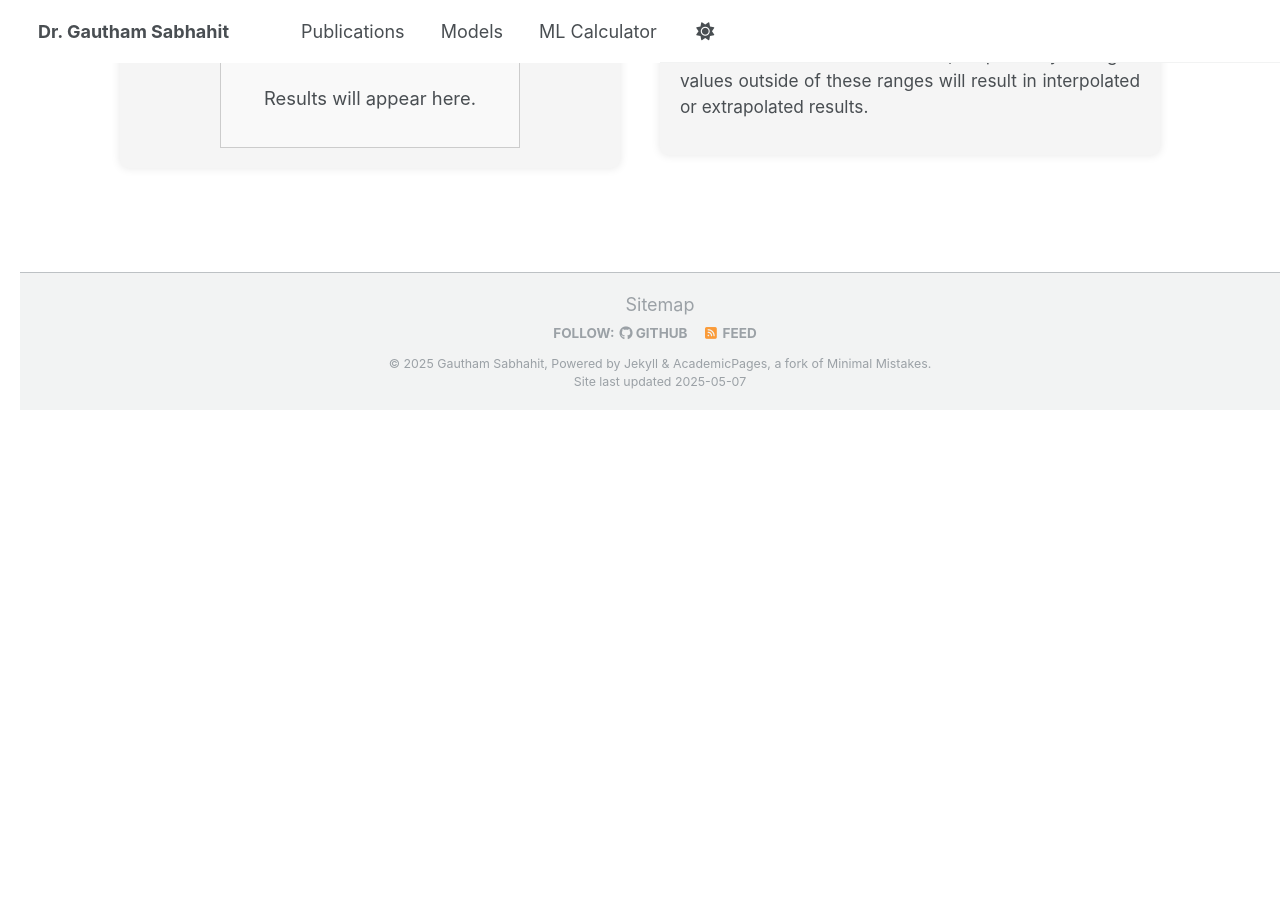
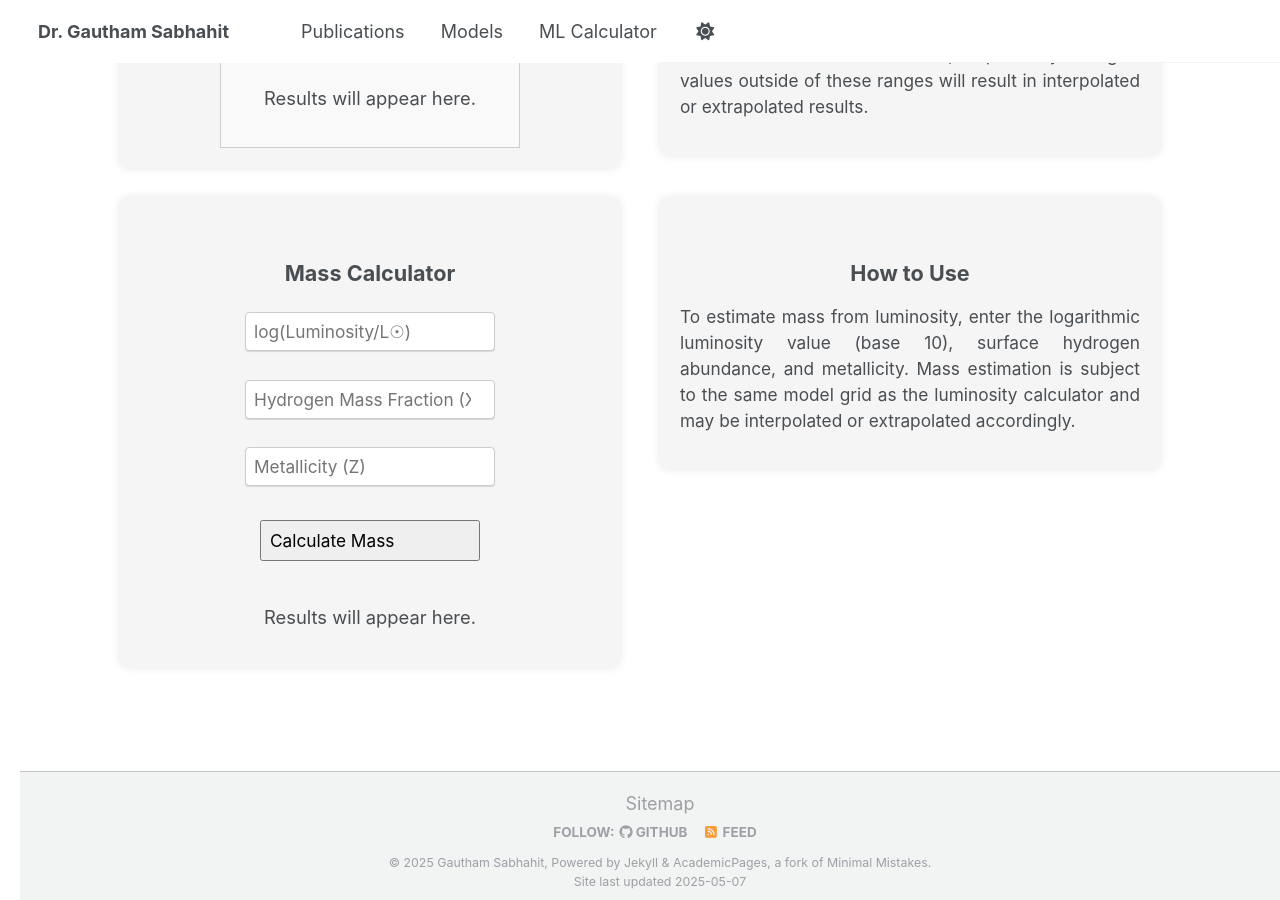
Before and after one commit to Mdot-com/mdot.com, a Jekyll site: the page built from ml-calculator.md, in a window 1280 px wide and 900 px high, scrolled down 1793 px. Built offline with Jekyll 4.4.1, drawn with Linux system fonts in a browser that asks for light colours; before the commit the page ends 2203 px from its top, so only the background shows below that.

Commit message:
Update ml-calculator.md

```diff
--- a/ml-calculator.md
+++ b/ml-calculator.md
@@ -74,35 +74,61 @@ title: Mass-Luminosity Calculator
 
   <p>This webpage provides an interactive calculator to predict the minimum, maximum, and pure-He masses and luminosities, including models with such He-core + H-shell structures. Please read the how to use and disclaimers before using the tool. Thank you for reading - enjoy!</p>
 
-  <div style="display: flex; justify-content: center; align-items: flex-start; margin: 30px; gap: 40px;">
-    <!-- Left Box -->
-    <div style="width: 500px; background-color: #f5f5f5; padding: 20px; border-radius: 8px; box-shadow: 0 0 10px rgba(0,0,0,0.1); display: flex; justify-content: center; align-items: center; box-sizing: border-box;">
-      <div style="display: flex; flex-direction: column; align-items: center;">
-        <h2 style="text-align: center; margin-bottom: 20px; font-size: 1.em;">Luminosity Calculator</h2>
-        <form id="luminosity-form" style="display: flex; flex-direction: column; align-items: center; gap: 15px;">
-          <input type="number" id="m" name="m" step="any" required placeholder="Mass (M)" style="width: 250px; padding: 8px; font-size: 0.8em;">
-          <input type="number" id="x" name="x" step="any" required placeholder="Hydrogen Mass Fraction (X)" style="width: 250px; padding: 8px; font-size: 0.8em;">
-          <input type="number" id="z" name="z" step="any" required placeholder="Metallicity (Z)" style="width: 250px; padding: 8px; font-size: 0.8em;">
-          <button type="button" id="calculate-luminosity" style="width: 220px; padding: 8px; margin-top: 10px; font-size: 0.8em;">Calculate Luminosity</button>
-        </form>
-        <div id="luminosity-output" style="margin-top: 20px; text-align: center;">
-          <p style="font-size: 0.85em;">Results will appear here.</p>
-        </div>
-      </div>
-    </div>
-
-    <!-- Right Box -->
-    <div style="width: 500px; background-color: #f5f5f5; padding: 20px; border-radius: 8px; box-shadow: 0 0 10px rgba(0,0,0,0.1); display: flex; justify-content: flex-start; align-items: flex-start; box-sizing: border-box;">
-      <div style="text-align: justify;">
-        <h2 style="text-align: center; font-size: 1.em;">How to Use</h2>
-        <p style="font-size: 0.8em;">Enter the stellar mass in units of \(M_\odot\), hydrogen and metal abundances as mass fractions. Pressing the "Calculate Luminosity" button will provide the minimum luminosity, maximum luminosity, and pure-He luminosity for the given parameters.</p>
-
-        <p style="font-size: 0.8em;"><strong>Disclaimer:</strong></p>
-
-        <p style="font-size: 0.8em;">The range of \( M_\mathrm{tot} \) and surface \( X_\mathrm{H} \) used in our stellar structure model grid are: \(1 \leq M_{\text{tot}} \leq 18\) and \(0 \leq X_\mathrm{H} \leq 0.7\). The grid consists of two metallicity values, \(Z = 0.008\) and \(Z = 0.004\), corresponding to LMC- and SMC-like metallicities, respectively. Using \(Z\) values outside of these ranges will result in interpolated or extrapolated results.</p>
+<div style="display: flex; justify-content: center; align-items: flex-start; margin: 30px; gap: 40px;">
+  <!-- Luminosity Calculator -->
+  <div style="width: 500px; background-color: #f5f5f5; padding: 20px; border-radius: 8px; box-shadow: 0 0 10px rgba(0,0,0,0.1); display: flex; justify-content: center; align-items: center; box-sizing: border-box;">
+    <div style="display: flex; flex-direction: column; align-items: center;">
+      <h2 style="text-align: center; margin-bottom: 20px; font-size: 1em;">Luminosity Calculator</h2>
+      <form id="luminosity-form" style="display: flex; flex-direction: column; align-items: center; gap: 15px;">
+        <input type="number" id="m" step="any" required placeholder="Mass (M)" style="width: 250px; padding: 8px; font-size: 0.8em;">
+        <input type="number" id="x" step="any" required placeholder="Hydrogen Mass Fraction (X)" style="width: 250px; padding: 8px; font-size: 0.8em;">
+        <input type="number" id="z" step="any" required placeholder="Metallicity (Z)" style="width: 250px; padding: 8px; font-size: 0.8em;">
+        <button type="button" id="calculate-luminosity" style="width: 220px; padding: 8px; margin-top: 10px; font-size: 0.8em;">Calculate Luminosity</button>
+      </form>
+      <div id="luminosity-output" style="margin-top: 20px; text-align: center;">
+        <p style="font-size: 0.85em;">Results will appear here.</p>
       </div>
     </div>
   </div>
+
+  <!-- How to Use -->
+  <div style="width: 500px; background-color: #f5f5f5; padding: 20px; border-radius: 8px; box-shadow: 0 0 10px rgba(0,0,0,0.1); display: flex; justify-content: flex-start; align-items: flex-start; box-sizing: border-box;">
+    <div style="text-align: justify;">
+      <h2 style="text-align: center; font-size: 1em;">How to Use</h2>
+      <p style="font-size: 0.8em;">Enter the stellar mass in units of \(M_\odot\), hydrogen and metal abundances as mass fractions. Pressing the "Calculate Luminosity" button will provide the minimum luminosity, maximum luminosity, and pure-He luminosity for the given parameters.</p>
+      <p style="font-size: 0.8em;"><strong>Disclaimer:</strong></p>
+      <p style="font-size: 0.8em;">The range of \( M_\mathrm{tot} \) and surface \( X_\mathrm{H} \) used in our stellar structure model grid are: \(1 \leq M_{\text{tot}} \leq 18\) and \(0 \leq X_\mathrm{H} \leq 0.7\). The grid consists of two metallicity values, \(Z = 0.008\) and \(Z = 0.004\), corresponding to LMC- and SMC-like metallicities, respectively. Using \(Z\) values outside of these ranges will result in interpolated or extrapolated results.</p>
+    </div>
+  </div>
+</div>
+
+<!-- Mass Calculator -->
+<div style="display: flex; justify-content: center; align-items: flex-start; margin: 30px; gap: 40px;">
+  <!-- Mass Calculator Box -->
+  <div style="width: 500px; background-color: #f5f5f5; padding: 20px; border-radius: 8px; box-shadow: 0 0 10px rgba(0,0,0,0.1); display: flex; justify-content: center; align-items: center; box-sizing: border-box;">
+    <div style="display: flex; flex-direction: column; align-items: center;">
+      <h2 style="text-align: center; margin-bottom: 20px; font-size: 1em;">Mass Calculator</h2>
+      <form id="mass-form" style="display: flex; flex-direction: column; align-items: center; gap: 15px;">
+        <input type="number" id="l" step="any" required placeholder="log(Luminosity/L☉)" style="width: 250px; padding: 8px; font-size: 0.8em;">
+        <input type="number" id="x_mass" step="any" required placeholder="Hydrogen Mass Fraction (X)" style="width: 250px; padding: 8px; font-size: 0.8em;">
+        <input type="number" id="z_mass" step="any" required placeholder="Metallicity (Z)" style="width: 250px; padding: 8px; font-size: 0.8em;">
+        <button type="button" id="calculate-mass" style="width: 220px; padding: 8px; margin-top: 10px; font-size: 0.8em;">Calculate Mass</button>
+      </form>
+      <div id="mass-output" style="margin-top: 20px; text-align: center;">
+        <p style="font-size: 0.85em;">Results will appear here.</p>
+      </div>
+    </div>
+  </div>
+
+  <!-- Reused How to Use -->
+  <div style="width: 500px; background-color: #f5f5f5; padding: 20px; border-radius: 8px; box-shadow: 0 0 10px rgba(0,0,0,0.1); display: flex; justify-content: flex-start; align-items: flex-start; box-sizing: border-box;">
+    <div style="text-align: justify;">
+      <h2 style="text-align: center; font-size: 1em;">How to Use</h2>
+      <p style="font-size: 0.8em;">To estimate mass from luminosity, enter the logarithmic luminosity value (base 10), surface hydrogen abundance, and metallicity. Mass estimation is subject to the same model grid as the luminosity calculator and may be interpolated or extrapolated accordingly.</p>
+    </div>
+  </div>
+</div>
+
 <script>
   document.getElementById('calculate-luminosity').addEventListener('click', function() {
     const m = parseFloat(document.getElementById('m').value);
@@ -161,4 +185,53 @@ title: Mass-Luminosity Calculator
       document.getElementById('luminosity-output').innerHTML = '<p style="color: red;">Error: ' + error.message + '</p>';
     });
   });
+
+  document.getElementById('calculate-mass').addEventListener('click', function() {
+    const l = parseFloat(document.getElementById('l').value);
+    const x = parseFloat(document.getElementById('x_mass').value);
+    const z = parseFloat(document.getElementById('z_mass').value);
+
+    if (!l || !z) {
+      alert('Please enter log(L) and Metallicity (Z).');
+      return;
+    }
+
+    const data = {
+      choice: "2",
+      L: l,
+      x: x,
+      Z: z
+    };
+
+    fetch('https://nnv5wacde8.execute-api.eu-north-1.amazonaws.com/ML-calc', {
+      method: 'POST',
+      headers: { 'Content-Type': 'application/json' },
+      body: JSON.stringify(data)
+    })
+    .then(response => response.json())
+    .then(data => {
+      const output = document.getElementById('mass-output');
+
+      let note = '';
+      if (z !== 0.008 && z !== 0.004) {
+        if (z > 0.004 && z < 0.008) {
+          note = '<p style="font-size: 1em; color: #555;">The masses are interpolated.</p>';
+        } else {
+          note = '<p style="font-size: 1em; color: #555;">The masses are extrapolated.</p>';
+        }
+      }
+
+      if (data.Estimated_Mass) {
+        output.innerHTML = `
+          ${note}
+          <p style="font-size: 1.1em;">Estimated Mass = ${data.Estimated_Mass} M<sub>⊙</sub></p>
+        `;
+      } else {
+        output.innerHTML = '<p style="color: red;">Error: Missing results</p>';
+      }
+    })
+    .catch(error => {
+      document.getElementById('mass-output').innerHTML = '<p style="color: red;">Error: ' + error.message + '</p>';
+    });
+  });
 </script>
```
Also changed, not shown: other parts of ml-calculator.md (+5 -7 lines).
